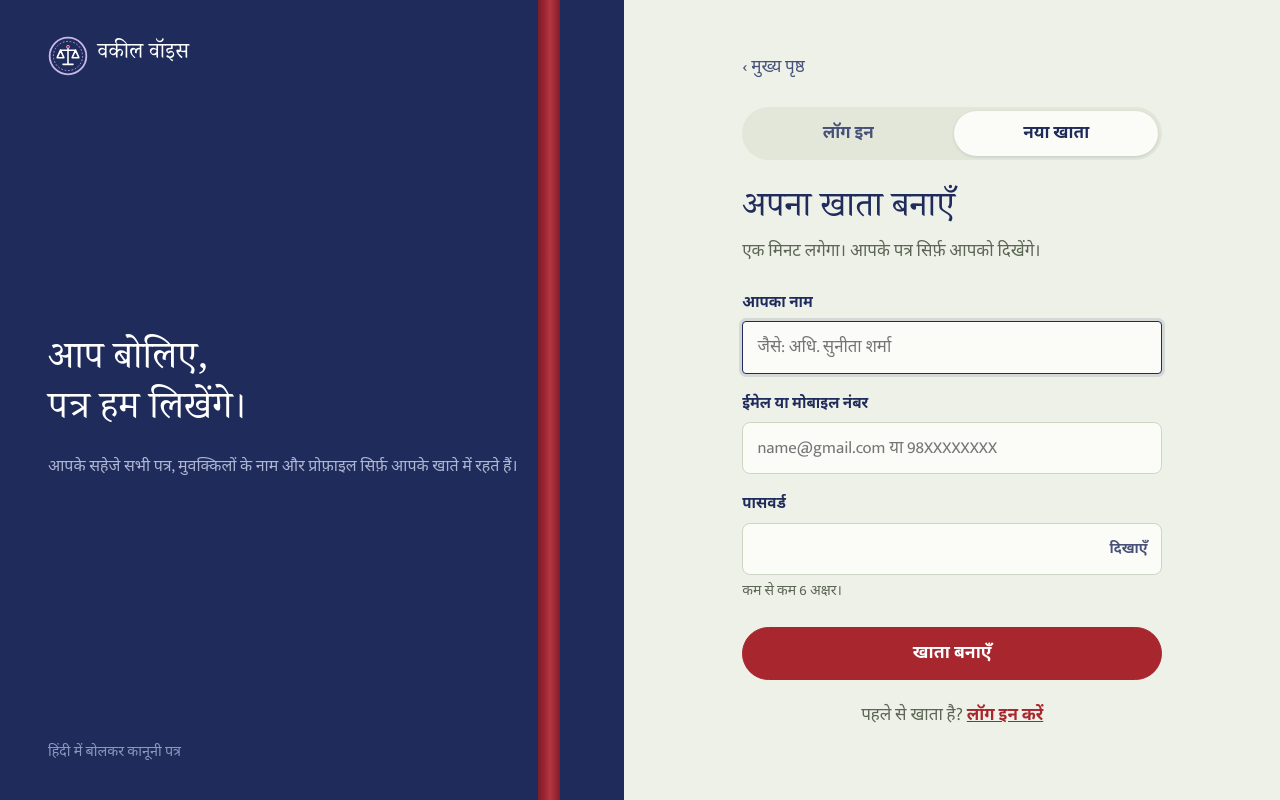
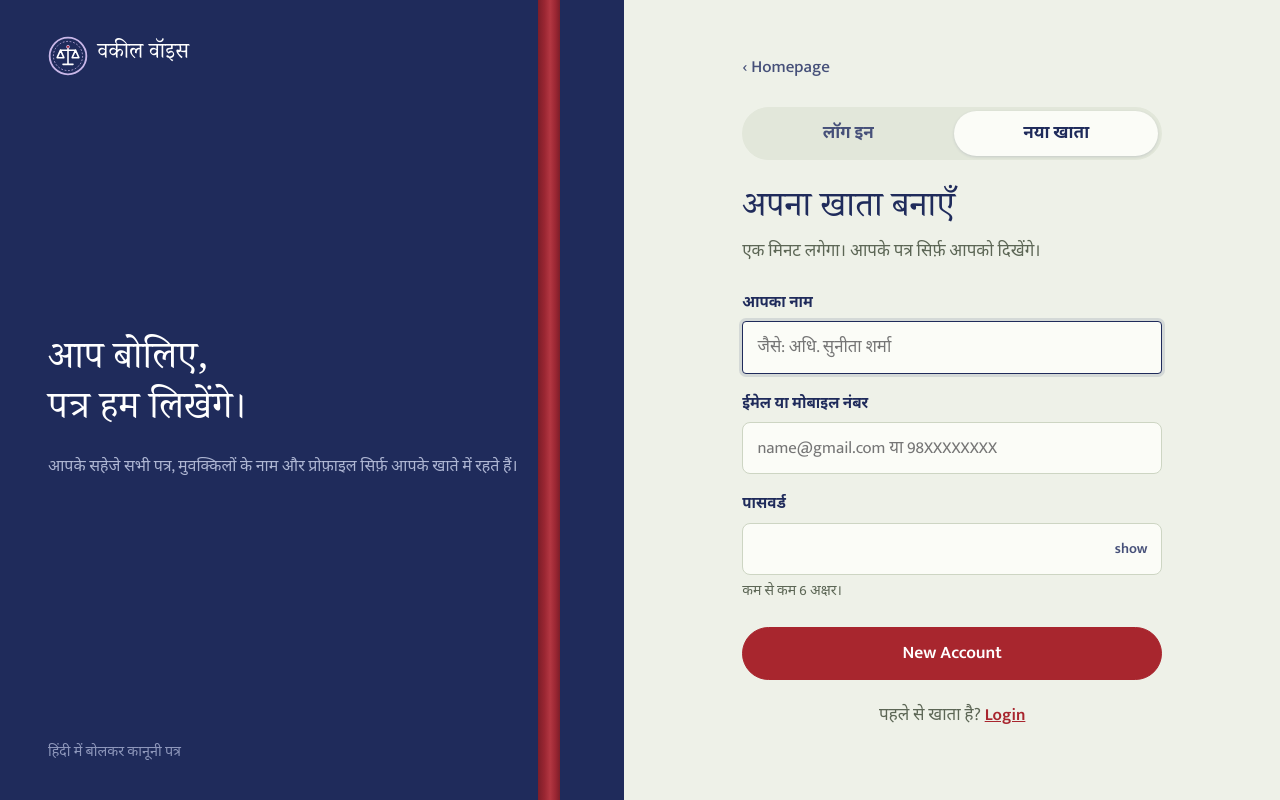
Before and after one commit to Dhananjay5233/vakil-voice, a Flask app: page /signup in a window 1280 px wide. Run offline with Flask 3, Linux system fonts and the light colour scheme; some web fonts are replaced.

```diff
--- a/templates/auth.html
+++ b/templates/auth.html
@@ -61,7 +61,7 @@ input:focus{outline:none;border-color:var(--ink);box-shadow:0 0 0 3px rgba(31,43
 
 <main>
   <div class="card">
-    <a class="back" href="/">‹ मुख्य पृष्ठ</a>
+    <a class="back" href="/">‹ Homepage</a>
     <nav class="tabs" aria-label="खाता">
       <a href="{{ url_for('login', next=request.args.get('next')) }}" {% if mode == 'login' %}aria-current="page"{% endif %}>लॉग इन</a>
       <a href="{{ url_for('signup') }}" {% if mode == 'signup' %}aria-current="page"{% endif %}>नया खाता</a>
@@ -92,22 +92,22 @@ input:focus{outline:none;border-color:var(--ink);box-shadow:0 0 0 3px rgba(31,43
         <label for="password">पासवर्ड</label>
         <div class="pw">
           <input id="password" name="password" type="password" autocomplete="{{ 'current-password' if mode == 'login' else 'new-password' }}" required>
-          <button type="button" id="togglePw" aria-controls="password">दिखाएँ</button>
+          <button type="button" id="togglePw" aria-controls="password">show</button>
         </div>
         {% if mode == "signup" %}<p class="hint">कम से कम 6 अक्षर।</p>{% endif %}
       </div>
-      <button class="btn btn-tape submit" type="submit">{{ "लॉग इन करें" if mode == "login" else "खाता बनाएँ" }}</button>
+      <button class="btn btn-tape submit" type="submit">{{ "Login" if mode == "login" else "New Account" }}</button>
     </form>
 
     <p class="switch">
-      {% if mode == "login" %}नया खाता चाहिए? <a href="{{ url_for('signup') }}">खाता बनाएँ</a>
-      {% else %}पहले से खाता है? <a href="{{ url_for('login') }}">लॉग इन करें</a>{% endif %}
+      {% if mode == "login" %}नया खाता चाहिए? <a href="{{ url_for('signup') }}">New Account</a>
+      {% else %}पहले से खाता है? <a href="{{ url_for('login') }}">Login</a>{% endif %}
     </p>
   </div>
 </main>
 <script>
 const pw = document.getElementById("password"), t = document.getElementById("togglePw");
-t.addEventListener("click", () => { const show = pw.type === "password"; pw.type = show ? "text" : "password"; t.textContent = show ? "छिपाएँ" : "दिखाएँ"; });
+t.addEventListener("click", () => { const show = pw.type === "password"; pw.type = show ? "text" : "password"; t.textContent = show ? "hide" : "show"; });
 {% if mode == "signup" and not name_val %}document.getElementById("name").focus();{% endif %}
 </script>
 </body>
```
